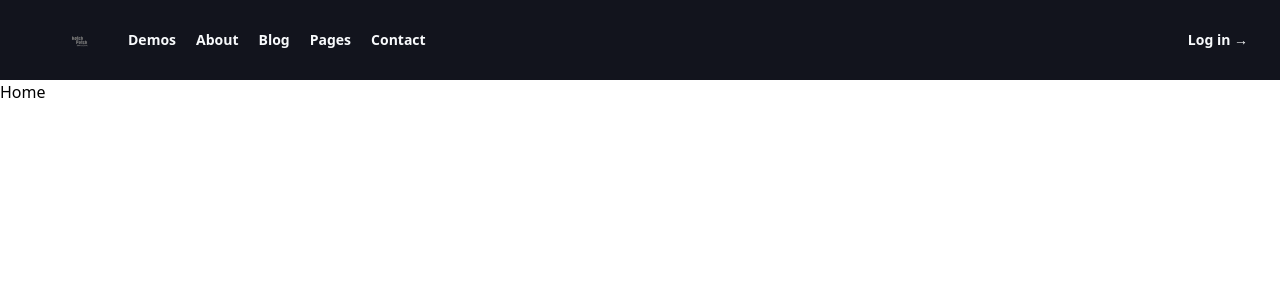
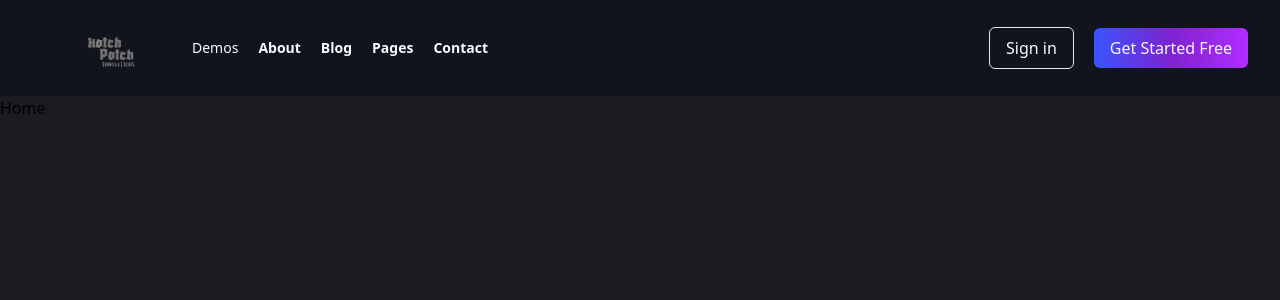
Before and after one commit to naymHdev/hotch-potch-lp, a React (Vite) app: page / in a window 1280 px wide. Shown: the top 300 px of the page. Built offline with nearby package versions, Linux system fonts and the light colour scheme.

Commit message:
update a nd header section compleate

```diff
--- a/src/Layouts/Layout.jsx
+++ b/src/Layouts/Layout.jsx
@@ -4,7 +4,7 @@ import Footer from "../Shared/Footer/Footer";
 
 const Layout = () => {
   return (
-    <div>
+    <div className="bg-[#1B1C21]">
       <Header />
       <div className=" min-h-screen">
         <Outlet />
--- a/src/Shared/Header/Header.jsx
+++ b/src/Shared/Header/Header.jsx
@@ -1,6 +1,7 @@
 import { useState } from "react";
 import { Dialog, Popover } from "@headlessui/react";
 import { FaBars } from "react-icons/fa";
+import { RxCross2 } from "react-icons/rx";
 import logo from "../../assets/ivy-removebg-preview.png";
 
 export default function Example() {
@@ -9,16 +10,16 @@ export default function Example() {
   return (
     <header className="bg-[#12141D] text-white">
       <nav
-        className="mx-auto flex max-w-7xl items-center justify-between p-6 lg:px-8"
+        className="mx-auto flex max-w-7xl items-center justify-between lg:px-8"
         aria-label="Global"
       >
         <div className="flex px-8">
-          <a href="#" className="-m-1.5 p-1.5">
+          <a href="#" className="">
             <span className="sr-only">Your Company</span>
-            <img className="h-8 w-auto" src={logo} alt="" />
+            <img className=" w-auto h-24" src={logo} alt="" />
           </a>
         </div>
-        <div className="flex lg:hidden">
+        <div className="flex lg:hidden px-8">
           <button
             type="button"
             className="-m-2.5 inline-flex items-center justify-center rounded-md p-2.5 text-white"
@@ -29,7 +30,7 @@ export default function Example() {
           </button>
         </div>
         <Popover className="hidden lg:flex lg:gap-x-5">
-          <a href="#" className="text-sm font-semibold leading-6 text-slate-50">
+          <a href="#" className="text-sm font-medium leading-6 text-slate-50">
             Demos
           </a>
           <a href="#" className="text-sm font-semibold leading-6 text-slate-50">
@@ -46,9 +47,14 @@ export default function Example() {
           </a>
         </Popover>
         <div className="hidden lg:flex lg:flex-1 lg:justify-end">
-          <a href="#" className="text-sm font-semibold leading-6 text-slate-50">
-            Log in <span aria-hidden="true">&rarr;</span>
-          </a>
+          <div className=" flex items-center gap-5">
+            <button className=" border rounded-md py-2 px-4 text-slate-50">
+              Sign in
+            </button>
+            <button className=" text-slate-50 bg-gradient-to-r from-[#3A54FE] via-purple-700 to-[#B02EFF] border-none rounded-md px-4 py-2">
+              Get Started Free
+            </button>
+          </div>
         </div>
       </nav>
       <Dialog
@@ -69,7 +75,7 @@ export default function Example() {
               onClick={() => setMobileMenuOpen(false)}
             >
               <span className="sr-only">Close menu</span>
-              <FaBars className="h-6 w-6 text-slate-50" aria-hidden="true" />
+              <RxCross2 className="h-6 w-6 text-slate-50" aria-hidden="true" />
             </button>
           </div>
           <div className="mt-6 flow-root">
@@ -107,12 +113,14 @@ export default function Example() {
                 </a>
               </div>
               <div className="py-6">
-                <a
-                  href="#"
-                  className="-mx-3 block rounded-lg px-3 py-2.5 text-base font-semibold leading-7 text-gray-900 hover:bg-gray-50"
-                >
-                  Log in
-                </a>
+                <div className=" flex items-center gap-5">
+                  <button className=" border rounded-md py-2 px-4 text-slate-50">
+                    Sign in
+                  </button>
+                  <button className=" text-slate-50 bg-gradient-to-r from-[#3A54FE] via-purple-700 to-[#B02EFF] border-none rounded-md px-4 py-2">
+                    Get Started Free
+                  </button>
+                </div>
               </div>
             </div>
           </div>
```
